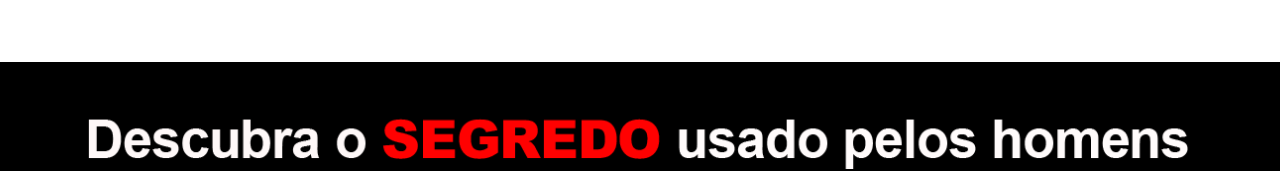
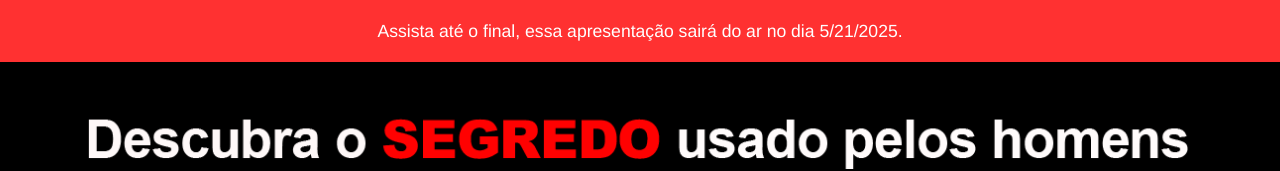
Before and after one commit to walterbits/textosquegeramdesejos.site, a plain HTML site: page wb1/index.html in a window 1280 px wide. Shown: the top 171 px of the page. Drawn offline with nearby package versions, Linux system fonts and the light colour scheme; a script that the page names is missing.

Commit message:
Update index.html

```diff
--- a/wb1/index.html
+++ b/wb1/index.html
@@ -16,7 +16,7 @@
 
 <!-- atualiza o topo da pagina -->
 
-<div id="viewer-count" style="background-image: url(wb1/2.png); text-align: center; color: white; font-size: 1.1em; padding: 1em;"></div>
+<div id="viewer-count" style="background-image: url(/wb1/2.png); text-align: center; color: white; font-size: 1.1em; padding: 1em;"></div>
 
 <!-- script do topo DA PAGINA QUE FALA QUANDO SAIRA DO AR O VIDEO -->
 <script>
```
